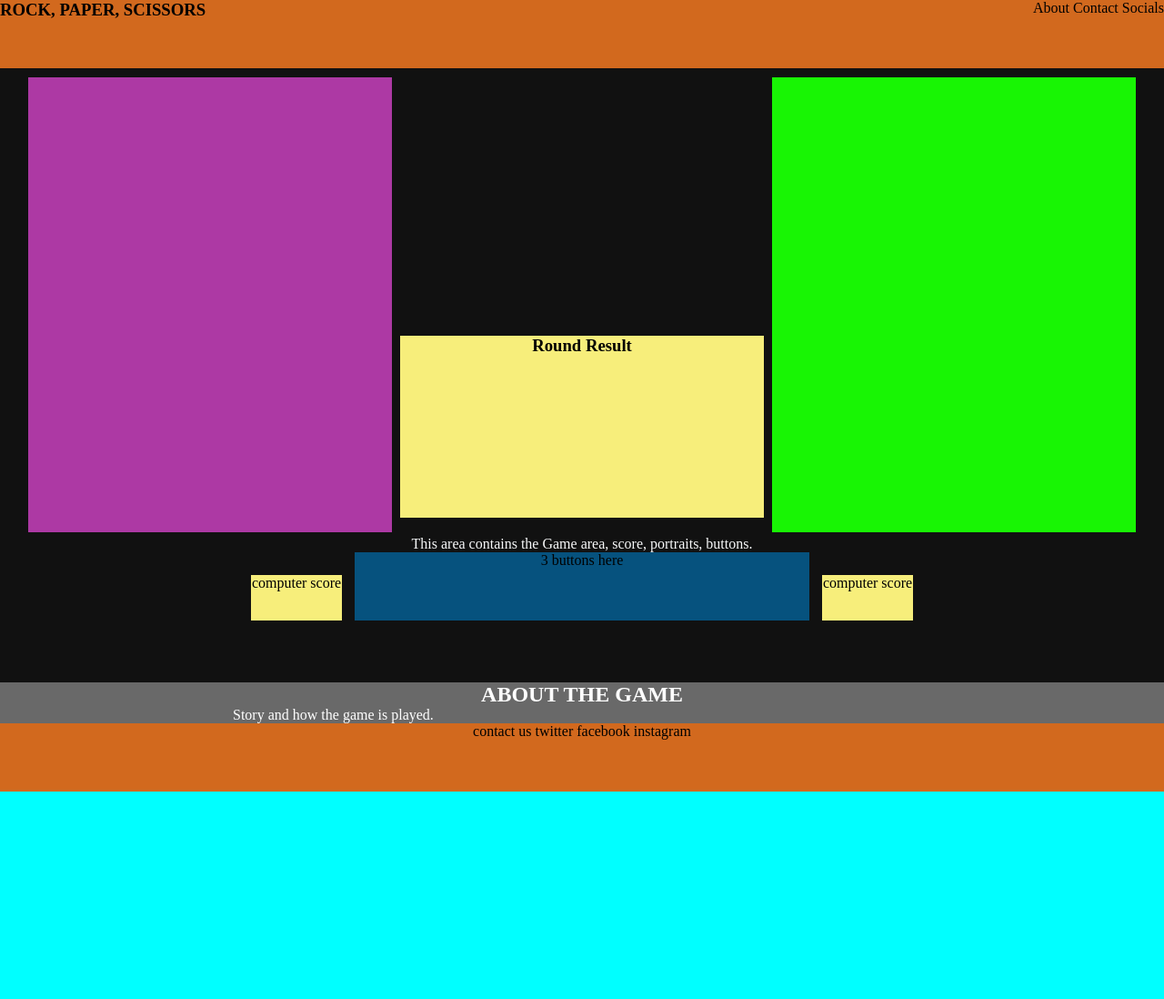
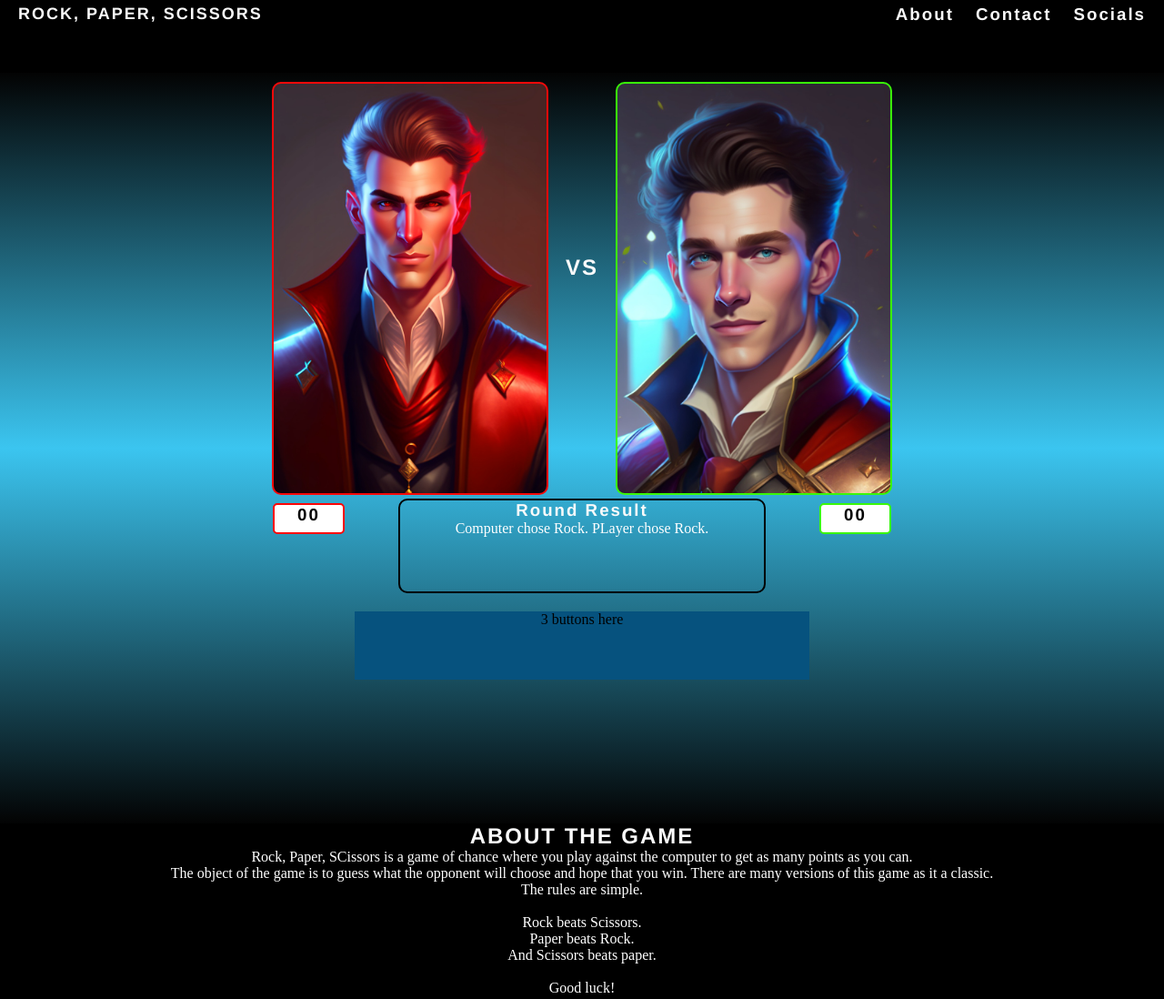
Before and after one commit to arch111arch/fire-water-and-ice-game, a plain HTML site: page index.html in a window 1280 px wide. Shown: the top 1098 px of the page at 91% size. Before the commit the page ends 870 px from the top, so only its background shows below. Drawn offline with Linux system fonts and the light colour scheme.

Commit message:
Add images for computer and player. Add styling for header and footer. Add text for about section. Add styling for background and scoreboxes for players.

```diff
--- a/assets/css/style.css
+++ b/assets/css/style.css
@@ -5,67 +5,108 @@
 }
 
 body{
-    background-color: aqua;
-    background-image: url(/assets/images/sd8_output.png);
-    background-repeat: no-repeat;
-    background-size: cover;
-    background-position: center top;
-    background-size: 80%;
+    background-color: rgb(0, 0, 0);
+}
+
+h1, h3 {
+color: rgb(250, 250, 250);
+font-family: 'Franklin Gothic Medium', 'Arial Narrow', Arial, sans-serif;
+letter-spacing: 2px;
+padding-left: 10px;
+padding-right: 10px;
 }
 
 #logo {
     float: left;
+    font-size: large;
+    margin-left: 10px;
 }
 
 .nav {
-background-color: chocolate;
+background-color: rgb(0, 0, 0);
 text-align: center;
 display: block;
 width: 100%;
 height: 75px;
+padding-top: 5px;
+}
+
+#vs {
+    display: inline-block;
+    padding-top: 200px;
+    margin-left: 5px;
+    margin-right: 5px;
+    vertical-align: top;
+
 }
 
 .nav li {
     display: inline-block;
+    color: aliceblue;
+    font-family: 'Franklin Gothic Medium', 'Arial Narrow', Arial, sans-serif;
 }
 #menu {
     float: right;
     list-style-type: none;
+    margin-right: 10px;
 }
 
 .gameBoard {
-    background-color: rgb(17, 17, 17);
+    background-color: rgb(3, 3, 3);
+  background-image: linear-gradient( rgb(3, 3, 3),rgb(59, 197, 240), rgb(3, 3, 3));
     text-align: center;
     color: rgb(248, 249, 250);
     width: 100%;
-    height: 675px;
+    height: 825px;
 }
 
 .portrait {
-    background-color: rgb(245, 4, 4);
+    background-color: rgb(133, 245, 4);
     display: inline-block;
     color: rgb(248, 249, 250);
-    width: 400px;
-    height: 500px;
+    width: 300px;
+    height: 450px;
     margin-top: 10px;
+
 
 }
 
 #enemyPortrait {
-    background-color: rgb(173, 57, 164);
+    background-color: rgb(226, 13, 24);
+    background-image: url(/assets/images/computerportrait.jpg);
+    background-size: contain;
+    background-repeat: no-repeat;
+    border-radius: 10px;
+    border-width: 2px;
+    border-style: solid;
+    border-color: rgb(247, 9, 9);
 }
 
 #heroPortrait {
     background-color: rgb(24, 245, 4);
+    background-image: url(/assets/images/playerportrait.jpg);
+    background-size: contain;
+    background-repeat: no-repeat;
+    border-radius: 10px;
+    border-width: 2px;
+    border-style: solid;
+    border-color: rgb(57, 247, 9);
 }
 
 #result {
-    background-color: rgb(247, 238, 123);
+    /* background-color: rgb(85, 85, 85); */
     display: inline-block;
     vertical-align: bottom;
-    color: rgb(0, 0, 0);
+    color: rgb(255, 255, 255);
     width: 400px;
-    height: 200px;
+    height: 100px;
+    border-radius: 10px;
+
+    border-radius: 10px;
+    border-width: 2px;
+    border-style: solid;
+    border-color: rgb(0, 0, 0);
+
     margin-bottom: 20px;
     margin-left: 5px;
     margin-right: 5px;
@@ -75,16 +116,49 @@ height: 75px;
     vertical-align: bottom;
 }
 
-#score {
-    background-color: rgb(247, 238, 123);
+#computerScoreDisplay {
+    background-color: rgb(255, 255, 255);
     display: inline-block;
     vertical-align: bottom;
     color: rgb(0, 0, 0);
-    width: 100px;
-    height: 50px;
-    margin-bottom: 20px;
+    width: 75px;
+    height: 30px;
+    border-radius: 5px;
+
+    border-width: 2px;
+    border-style: solid;
+    border-color: rgb(255, 4, 4);
+
+
+    margin-bottom: 85px;
     margin-left: 5px;
+    margin-right: 50px;
+}
+
+#computerScoreDisplay h3{
+color: black;
+}
+
+#playerScoreDisplay {
+    background-color: rgb(255, 255, 255);
+    display: inline-block;
+    vertical-align: bottom;
+    color: rgb(0, 0, 0);
+    width: 75px;
+    height: 30px;
+
+    border-radius: 5px;
+    border-width: 2px;
+    border-style: solid;
+    border-color: rgb(57, 247, 9);
+
+    margin-bottom: 85px;
+    margin-left: 50px;
     margin-right: 5px;
+}
+
+#playerScoreDisplay h3{
+    color: black;
 }
 
 #buttons {
@@ -101,27 +175,39 @@ height: 75px;
 
 
 .about {
-    background-color: dimgray;
-    text-align: center;
+     text-align: center;
     color: white;
-    width: auto;
-    height: fit-content;
-    padding-left: 20%;
-    padding-right: 20%;
+    width: 100%;
+    height: 300px;
+
+
+
 }
 
-.about p {
+#about{
+    text-align:center;
+
+}
+
+.about li {
     text-align: left;
+
+
 }
 
 .footer {
-    background-color: chocolate;
+    background-color: rgb(0, 0, 0);
     text-align: center;
     display: block;
     width: 100%;
     height: 75px;
+    padding-top: 20px;
+
     }
 
     .footer li {
         display: inline-block;
+
+
+
     }
--- a/index.html
+++ b/index.html
@@ -10,15 +10,15 @@
 <body>
     <header class="nav">
         <!-- Navigation bar to the right, Logo to the Left -->
-        <h3 id="logo">ROCK, PAPER, SCISSORS</h3>
+        <h1 id="logo">ROCK, PAPER, SCISSORS</h1>
 
         <div id="menu">
         <ul>
-        <li>About
+        <li><h3>About</h3>
         </li>
-        <li>Contact
+        <li><h3>Contact</h3>
         </li>
-        <li>Socials
+        <li><h3>Socials</h3>
         </li>
 </ul>
 
@@ -28,40 +28,64 @@
         <!-- The gameboard area is where the game is played. -->
 <div class="gameBoard">
     <div  class="portrait" id="enemyPortrait"></div>
+    <div id="vs">
+        <h1>VS</h1>
+    </div>
+    <div  class="portrait" id="heroPortrait"></div>
+    <br>
+    <div id="computerScoreDisplay">
+        <h3>00</h3>
+    </div>
+
     <div id="result">
         <h3>Round Result</h3>
-        <p></p>
+        <p>Computer chose Rock. PLayer chose Rock.</p>
     </div>
-    <div  class="portrait" id="heroPortrait"></div>
-    <p>
-        This area contains the Game area, score, portraits, buttons.
-    </p>
-    <div id="score">computer score</div>
 
+
+    <div id="playerScoreDisplay">
+        <h3>00</h3>
+    </div>
+    <br>
     <div id="buttons">3 buttons here</div>
-
-    <div id="score">computer score</div>
     </div>
     </section>
 
     <section>
+        <h1 id="about">ABOUT THE GAME</h1>
 <div class="about">
-    <h1>ABOUT THE GAME</h1>
-    <p> Story and how the game is played.</p>
+    <p class=""> Rock, Paper, SCissors is a game of chance where you play against the computer to get as many points as you can.
+        <br>
+        The object of the game is to guess what the opponent will choose and hope that you win. There are many versions of this game as it a classic.
+        <br>
+   The rules are simple. </p>
+    <br>
+    <p>
+
+    Rock beats Scissors.
+    <br>
+    Paper beats Rock.
+    <br>
+    And Scissors beats paper.
+    </p>
+    <br>
+    <p>Good luck!</p>
+</p>
 </div>
 
     </section>
-    <!-- footer contains the email and links to social media. Icons will replace the text. -->
+
+
     <footer>
         <div class="footer">
             <ul>
-            <li>contact us
+            <li><h3>contact</h3>
             </li>
-            <li>twitter
+            <li><h3>twitter</h3>
             </li>
-            <li>facebook
+            <li><h3>facebook</h3>
             </li>
-            <li>instagram
+            <li><h3>instagram</h3>
             </li>
     </ul>
     </div>
```
Also changed, not shown: assets/images/computerportrait.jpg (added), assets/images/playerportrait.jpg (added).
